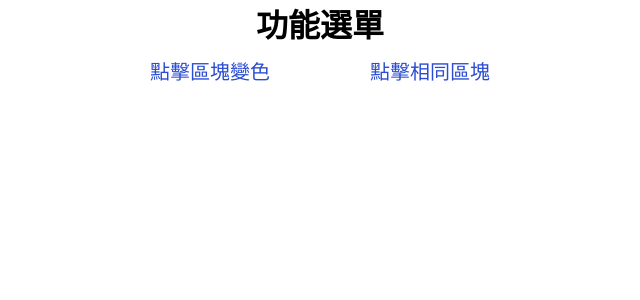
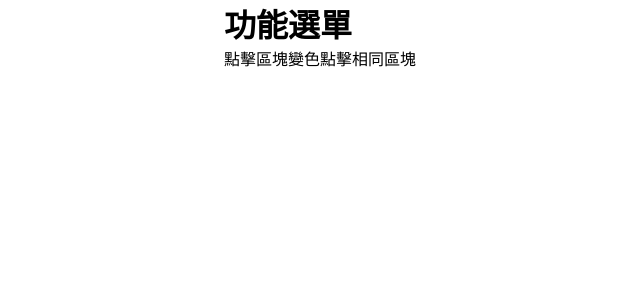
Before and after one commit to YowRu/Jiugongge, a React (Create React App) app: page / in a window 1280 px wide. Shown: the top 300 px of the page, without its empty margins (320-960 px from the left). Built offline with nearby package versions, Linux system fonts and the light colour scheme.

Commit message:
Change element id to className

```diff
--- a/src/App/App.js
+++ b/src/App/App.js
@@ -1,6 +1,6 @@
-import React, { useState } from "react"
-import RadomColor from "./RadomColor"
-import SameColor from "./SameColor"
+import React, { useState } from 'react'
+import RadomColor from './RadomColor'
+import SameColor from './SameColor'
 import './App.css'
 
 function App() {
@@ -17,15 +17,15 @@ function App() {
   }
 
   return (
-    <div id='main'>
-        <div id='title'>
+    <div className='main'>
+        <div className='title'>
             <h1>功能選單</h1>
             <p>
                 <span onClick={radomColor}>點擊區塊變色</span>
                 <span onClick={sameColor}>點擊相同區塊</span>
             </p>
         </div>
-        <div id='contain'>
+        <div className='contain'>
           <SameColor
             isSamePage={isSamePage}
           />
@@ -37,4 +37,4 @@ function App() {
   )
 }
 
-export default App;
+export default App
```
